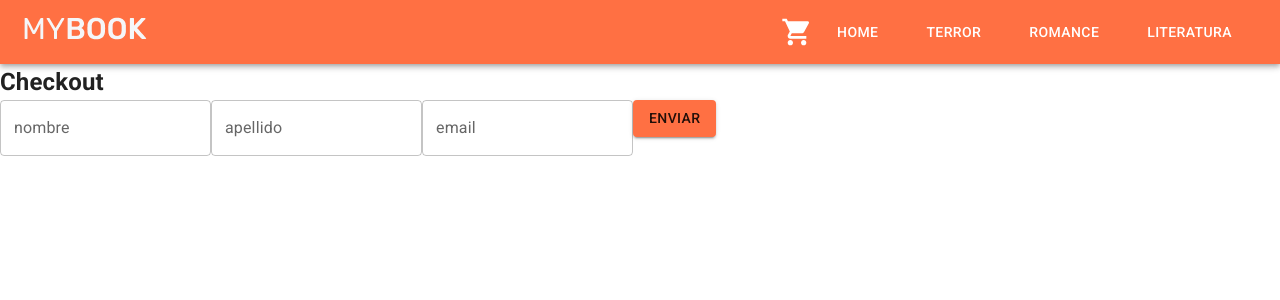
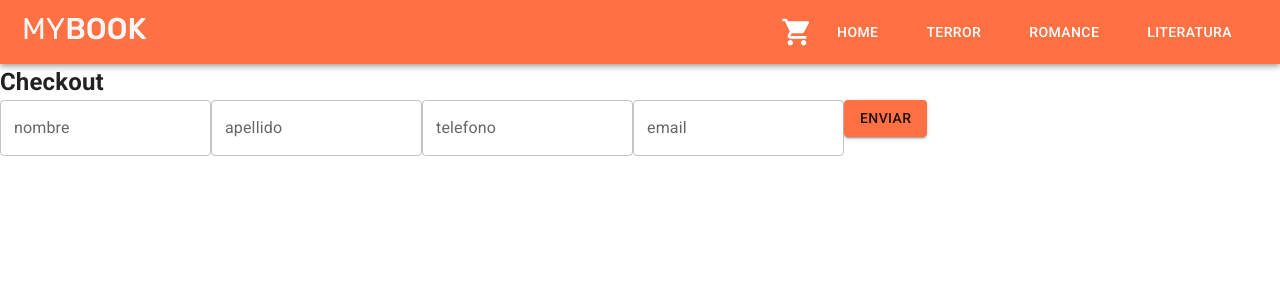
Before and after one commit to sabrivillasboa/ReactFinal-ecommerce, a React (Vite) app: page /checkout in a window 1280 px wide. Shown: the top 300 px of the page. Built offline with nearby package versions, Linux system fonts and the light colour scheme.

Commit message:
generando orden

```diff
--- a/src/pages/Checkout/Checkout.jsx
+++ b/src/pages/Checkout/Checkout.jsx
@@ -1,72 +1,94 @@
-import React from "react";
-import { TextField, Box, Button} from "@mui/material";
+import { useContext } from "react";
+import { TextField, Box, Button } from "@mui/material";
 import { useState } from "react";
+import { serverTimestamp, updateDoc } from "firebase/firestore";
+import { CartContext } from "../../context/CartContext";
+import { database } from "../../firebaseConfig";
+import { collection, addDoc, doc } from "firebase/firestore";
 
 const Checkout = () => {
-    const [nombre, setNombre] = useState("");
-    const [apellido, setApellido] = useState("");
-    const [email, setEmail] = useState("");
+  const [userData, setUserData] = useState({
+    name: "",
+    surname: "",
+    phone: "",
+    email: "",
+    //repeatEmail:"",
+  });
 
-    const capturarNombre=(e) =>{
-        setNombre(e.target.value)
+  const [orderId, setOrderId] = useState(null);
+
+  const { cart, totalPrice, deleteCart } = useContext(CartContext);
+
+  const total = totalPrice();
+
+  const handleChange = (e) => {
+    setUserData({ ...userData, [e.target.name]: e.target.value });
   };
 
-    const capturarApellido=(e) =>{
-        setApellido(e.target.value)
+  const handleSubmit = (e) => {
+    e.preventDefault();
+    let order = {
+      buyer: userData,
+      items: cart,
+      total: total,
+      date: serverTimestamp(),
+    };
+    let ordersCollections = collection(database, "orders");
+    addDoc(ordersCollections, order).then((res) => setOrderId(res.id));
+
+    cart.forEach(element => {
+        let refDoc = doc (database, "dataBooks", element.id)
+        updateDoc(refDoc, {stock: element.stock - element.quantity,})
+    });
+
+    deleteCart();
   };
 
-    const capturarEmail=(e) =>{
-        setEmail(e.target.value)
-    };
-    //SE PUEDE REFACTORIZAR LOS ESTADOS Y LAS FUNCIONES A UNA SOLA PARA TODO.
-    //LA FUNCION QUE MANEJA EL ONCHANGE SE LLAMA HANDLECHANGE.
-
-    const handleSubmit =(e) =>{
-        e.preventDefault()
-        console.log(nombre);
-        console.log(apellido);
-        console.log(email);
-
-    }
-
   return (
-        <div style={{display:"flex", height:"90vh", flexDirection:"column"}}>
+    <>
+      {orderId ? (
+        <h2>Compra finalizada. Su nro de comprobante es {orderId}</h2>
+      ) : (
+        <div
+          style={{ display: "flex", height: "90vh", flexDirection: "column" }}
+        >
           <h2>Checkout</h2>
-        <Box component="form"
-            onSubmit={handleSubmit}
-            >
+          <Box component="form" onSubmit={handleSubmit}>
             <TextField
-            id="nombre"
               label="nombre"
               type="text"
-            onChange={capturarNombre}
-            autoComplete="off"
+              onChange={handleChange}
               variant="outlined"
-            value={nombre}
-            name="nombre"
+              name="name"
             />
             <TextField
-            id="apellido"
               label="apellido"
               type="text"
-            onChange={capturarApellido}
-            autoComplete="off"
+              onChange={handleChange}
               variant="outlined"
-            value={apellido}
-            name="apellido"
+              name="surname"
             />
             <TextField
-            id="email"
+              label="telefono"
+              type="number"
+              onChange={handleChange}
+              variant="outlined"
+              name="phone"
+            />
+            <TextField
               label="email"
               type="email"
-            onChange={capturarEmail}
+              onChange={handleChange}
               variant="outlined"
-            value={email}
               name="email"
             />
-        <Button variant= "contained" type="submit" >Enviar</Button>
+            <Button variant="contained" type="submit">
+              Enviar
+            </Button>
           </Box>
         </div>
+      )}
+    </>
   );
 };
 
```
Lines whose indentation alone changed are shown as unchanged.
